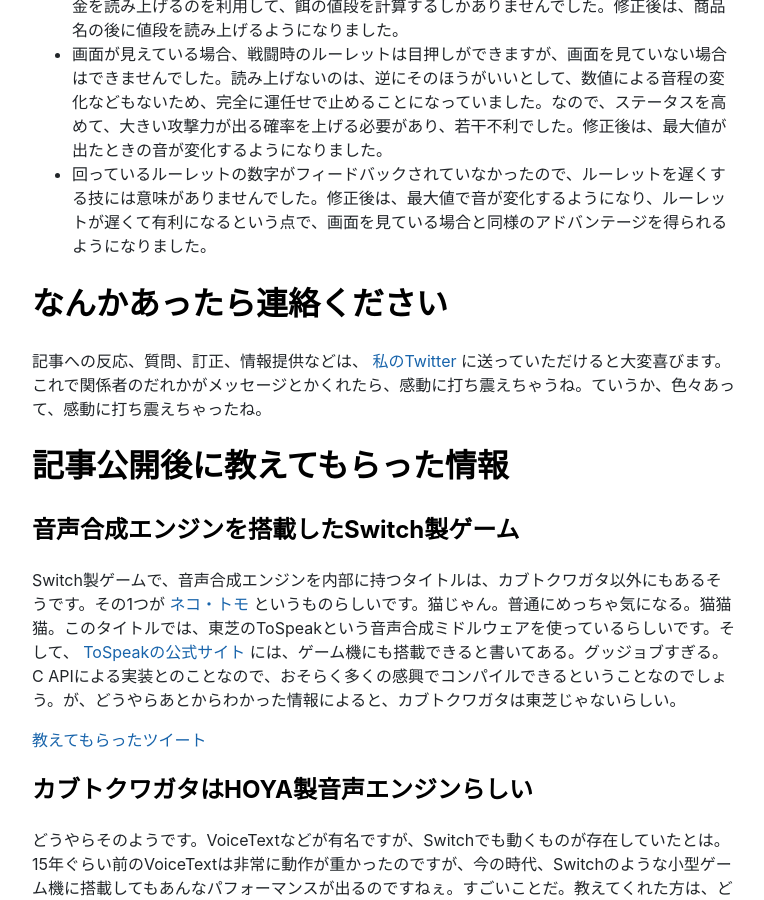
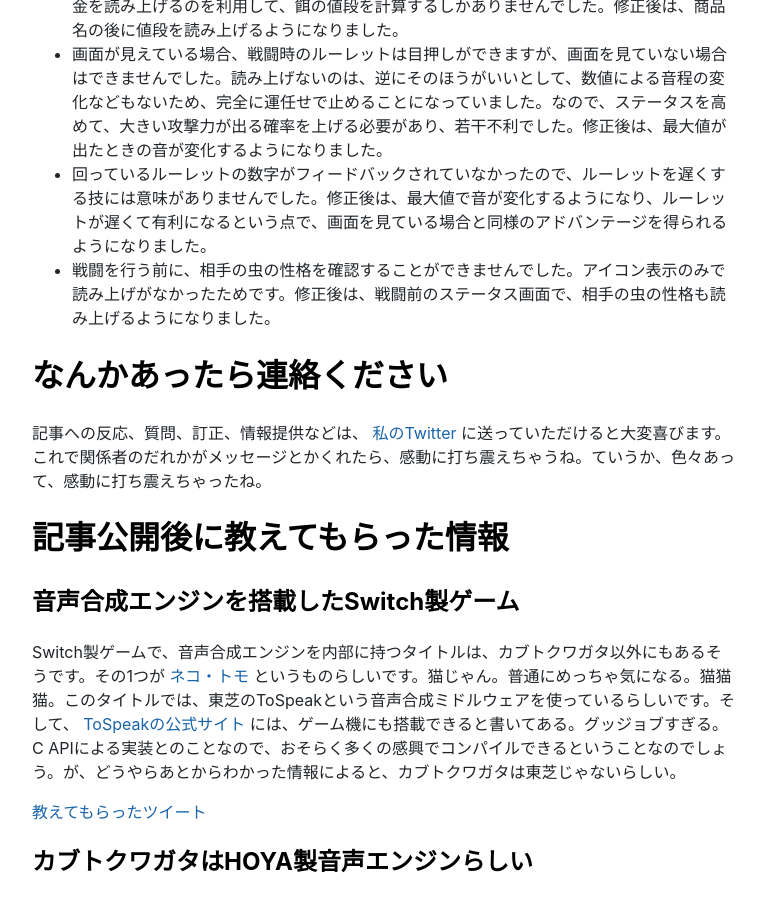
Before and after one commit to yncat/yncat.github.io, a Jekyll site: the page built from _posts/2023-03-20-「カブトクワガタ」は日本のゲームアクセシビリティの革命である.md, in a window 1280 px wide and 900 px high, scrolled down 4256 px. Shown: the whole window, without its empty margins (256-1020 px from the left). Built offline with Jekyll 4.4.1, drawn with Linux system fonts in a browser that asks for light colours; nearby versions of some CDN libraries.

Commit message:
Forgot to add the personality issue

```diff
--- a/_posts/2023-03-20-「カブトクワガタ」は日本のゲームアクセシビリティの革命である.md
+++ b/_posts/2023-03-20-「カブトクワガタ」は日本のゲームアクセシビリティの革命である.md
@@ -96,6 +96,7 @@ The Last Of Us シリーズでは、前者の方法を採用していると考
 - 餌を買うとき、購入金額や売却金額を読み上げませんでした。「買う」を選択したときに所持金を読み上げるのを利用して、餌の値段を計算するしかありませんでした。修正後は、商品名の後に値段を読み上げるようになりました。
 - 画面が見えている場合、戦闘時のルーレットは目押しができますが、画面を見ていない場合はできませんでした。読み上げないのは、逆にそのほうがいいとして、数値による音程の変化などもないため、完全に運任せで止めることになっていました。なので、ステータスを高めて、大きい攻撃力が出る確率を上げる必要があり、若干不利でした。修正後は、最大値が出たときの音が変化するようになりました。
 - 回っているルーレットの数字がフィードバックされていなかったので、ルーレットを遅くする技には意味がありませんでした。修正後は、最大値で音が変化するようになり、ルーレットが遅くて有利になるという点で、画面を見ている場合と同様のアドバンテージを得られるようになりました。
+- 戦闘を行う前に、相手の虫の性格を確認することができませんでした。アイコン表示のみで読み上げがなかったためです。修正後は、戦闘前のステータス画面で、相手の虫の性格も読み上げるようになりました。
 
 # なんかあったら連絡ください
 
```
